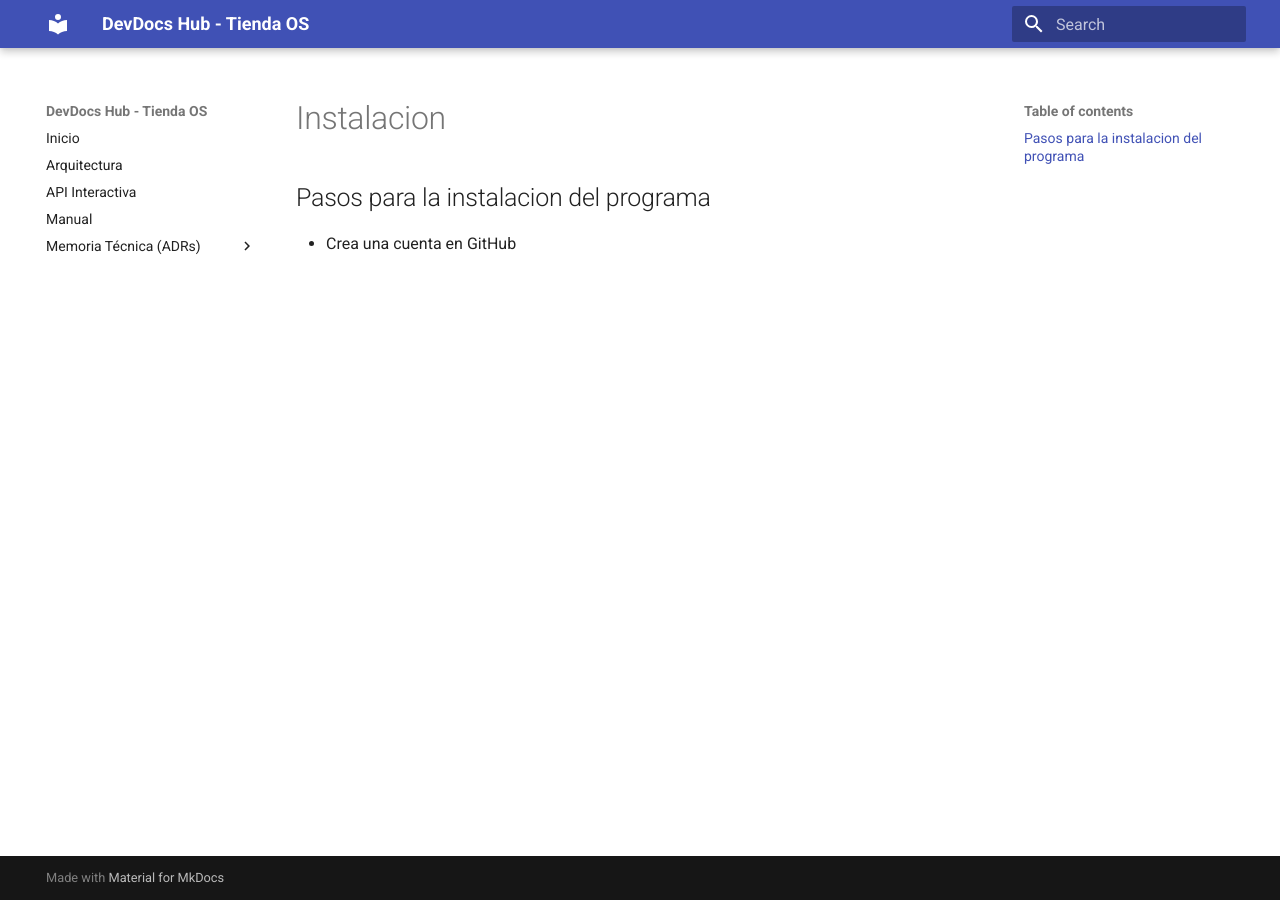
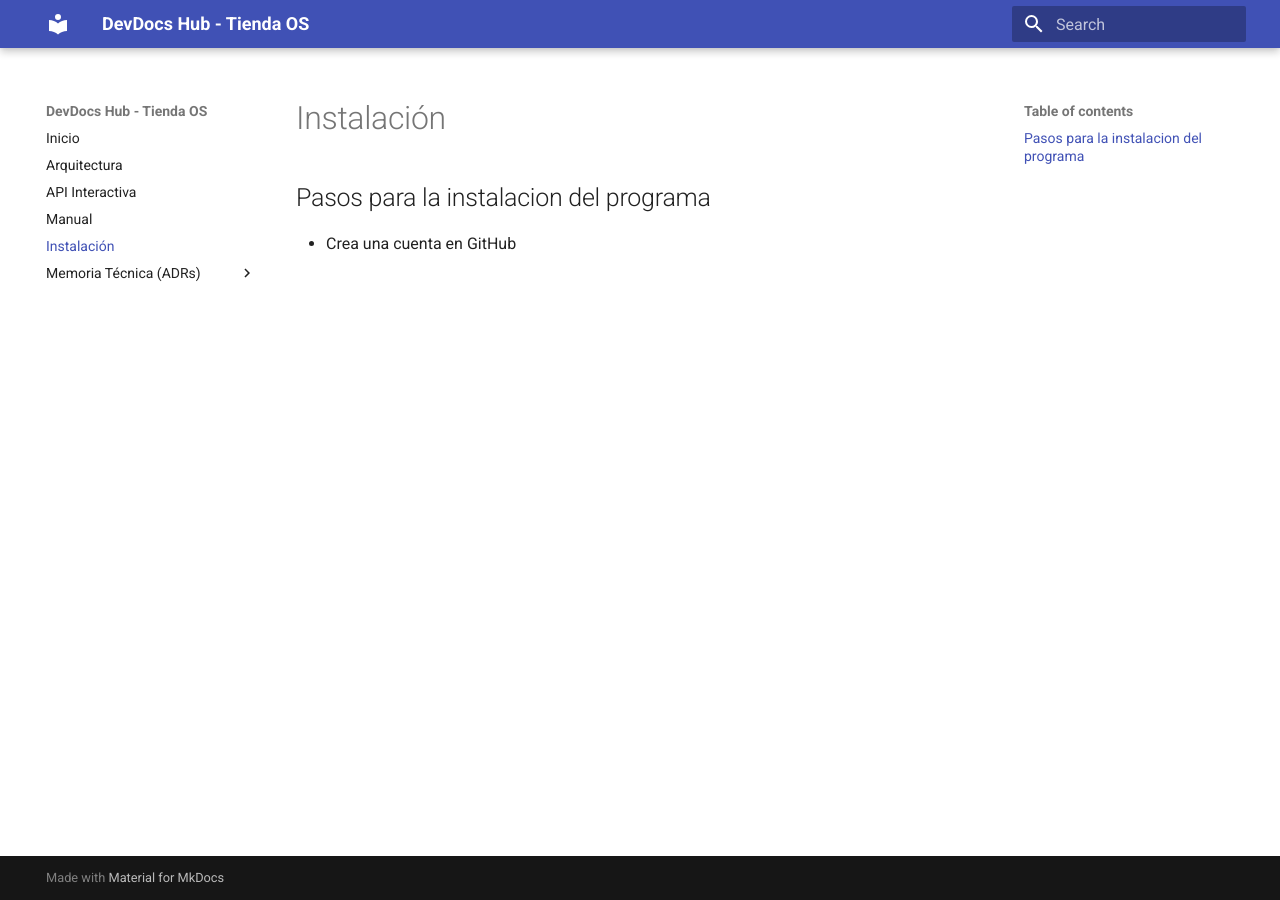
Before and after one commit to CarlRodr15/docs-tienda-os_ejemplo, an MkDocs documentation site: the page built from docs/Instalación.md, in a window 1280 px wide. Built offline with MkDocs 1.6.1 and Material for MkDocs 9.7.7, drawn with Linux system fonts in a browser that asks for light colours.

Commit message:
Informacion instalacion

```diff
--- a/mkdocs.yml
+++ b/mkdocs.yml
@@ -10,6 +10,7 @@ nav:
   - Arquitectura: arquitectura.md
   - API Interactiva: api.md
   - Manual: Manual.md
+  - Instalación: Instalación.md
   - Memoria Técnica (ADRs):
     - 001 Selección de Stack: adrs/ADR-001-Stack.md
     - 002 Estrategia Git: adrs/ADR-002-Estrategia-Git.md
```
Also changed, not shown: docs/Instalación.md (renamed from docs/Instalacion.md).
